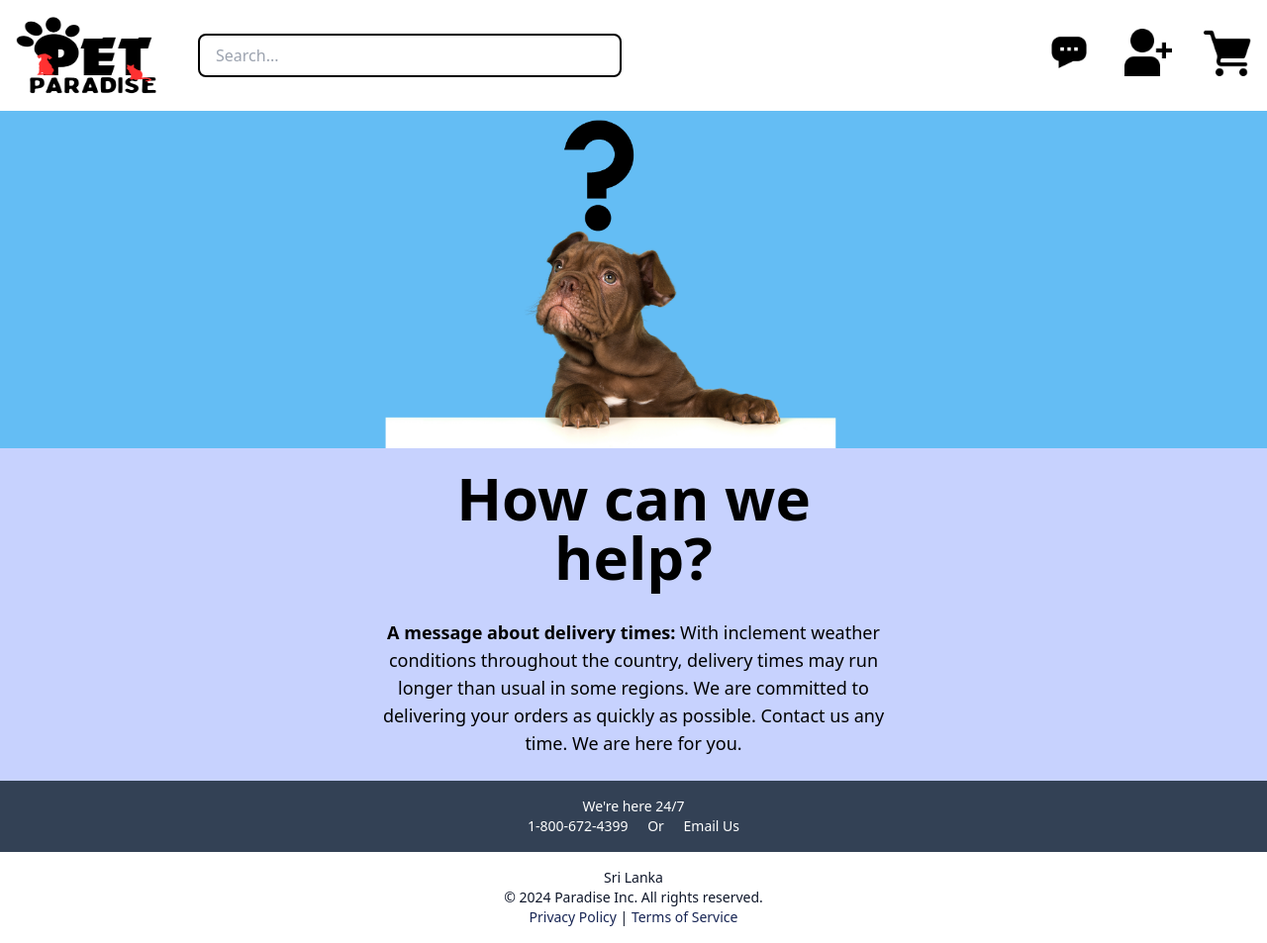
After one commit to Safiuddeen/PET-PARADISE, a PHP site: page /help.php in a window 1280 px wide. The commit adds this page. Shown: the whole page at 99% size. Run offline with PHP 8.4, Linux system fonts and the light colour scheme; some libraries are stand-ins or nearby versions.

Commit message:
second commit

```diff
--- /dev/null
+++ b/help.php
@@ -0,0 +1,143 @@
+<!DOCTYPE html>
+<html lang="en">
+<head>
+    <meta charset="UTF-8">
+    <link rel="shortcut icon" type="x-icon" href="image/PARADISE.png">
+    <meta name="viewport" content="width=device-width, initial-scale=1.0">
+    <link href="https://cdn.jsdelivr.net/npm/tailwindcss@2.2.19/dist/tailwind.min.css" rel="stylesheet">
+    <script src="https://cdn.tailwindcss.com"></script>
+    <title>Pet-Paradise</title>
+</head>
+<body class="bg-indigo-200 ">
+
+<!-- Navbar -->
+<nav class="flex items-center justify-between w-full p-4 bg-white">
+    <ul class="flex items-center w-full">
+        <!-- Logo -->
+        <li class="mr-4">
+            <a href="index.php">
+                <img src="image/PARADISE2.png" alt="logo" class="h-20 w-36">
+            </a>
+        </li>
+
+        <!-- Search Bar -->
+        <li class="flex-grow pl-6">
+            <input type="text" placeholder="Search..." class="w-2/4 px-4 py-2 border-2 border-black rounded-lg focus:outline-none focus:border-blue-500">
+        </li>
+
+        <!-- Message Icon -->
+        <li class="relative mr-4">
+            <button onclick="window.location.href='help.php'">
+                <img src="image/massege.png" alt="Message" class="w-12 h-12">
+            </button>
+        </li>
+
+        <!-- Login Icon -->
+        <li class="relative ml-4">
+            <button id="loginButton">
+                <img src="image/useradd.png" alt="User" class="w-12 h-12">
+            </button>
+            <div id="loginDropdown" class="absolute right-0 hidden w-48 bg-white border border-gray-300 rounded-lg shadow-lg">
+                <ul class="p-4 space-y-2">
+                    <li>
+                        <button onclick="window.location.href='login_Details.php?form=login'" class="w-full py-2 mt-2 text-sm font-semibold text-white bg-blue-500 rounded-lg hover:bg-blue-700">
+                            Sign in
+                        </button>
+                    </li>
+                    <li>
+                        <button onclick="window.location.href='login_Details.php?form=create'" class="w-full py-2 mt-2 text-sm font-semibold text-white bg-blue-500 rounded-lg hover:bg-blue-700">
+                            Create an Account
+                        </button>
+                    </li>
+                </ul>
+            </div>
+        </li>
+
+
+
+        <!-- Cart Icon with Dropdown -->
+        <li class="relative ml-8">
+            <button id="cartButton">
+                <img src="image/grocery-store.png" alt="Cart" class="w-12 h-12">
+            </button>
+            <!-- Dropdown Menu -->
+            <div id="cartDropdown" class="absolute right-0 hidden bg-white border border-gray-300 rounded-lg shadow-lg w-80">
+                <ul class="p-4 space-y-2">
+                    <li class="text-sm text-gray-700">Cart is empty</li>
+                    <li>
+                        <button class="w-full py-2 mt-2 text-sm font-semibold text-white bg-blue-500 rounded-lg hover:bg-blue-600">
+                            Process Order
+                        </button>
+                    </li>
+                </ul>
+            </div>
+        </li>
+    </ul>
+</nav>
+
+
+<div class="relative">
+    <img class="object-cover w-full h-auto max-h-[55vh] sm:max-h-[60vh] md:max-h-[70vh] lg:max-h-[80vh] min-h-[140px]" src="image/helpbanner.png" alt="Welcome Banner">
+</div>
+
+
+<div class="flex items-center justify-center h-scree">
+    <div class="max-w-lg text-center">
+        <h1 class="mt-5 mb-8 text-6xl font-bold text-black">How can we help?</h1>
+        <p class="text-lg text-black ">
+            <strong>A message about delivery times:</strong> With inclement weather conditions throughout the country, delivery times may run longer than usual in some regions. We are committed to delivering your orders as quickly as possible. Contact us any time. We are here for you.
+        </p>
+    </div>
+</div>
+
+
+
+<!-- main page footer -->
+<footer class="py-4 mt-6 text-sm text-center text-white bg-slate-700">
+            <p>We're here 24/7</p>
+            <a href="#" class="pr-4 text-white hover:underline">1-800-672-4399 </a> Or
+            <a href="#" class="pl-4 text-white hover:underline">Email Us</a>
+    </footer>
+    <footer class="py-4 text-sm text-center bg-white text-slate-900">
+            <p>Sri Lanka</p>
+            <p>© 2024 Paradise Inc. All rights reserved.</p>
+            <a href="#" class=" text-blue-950 hover:underline">Privacy Policy</a> |
+            <a href="#" class="text-blue-950 hover:underline">Terms of Service</a>
+    </footer>
+
+
+</body>
+<script>
+    // dropdown of Cart
+    const cartButton = document.getElementById('cartButton');
+    const cartDropdown = document.getElementById('cartDropdown');
+
+    cartButton.addEventListener('click', () => {
+        cartDropdown.classList.toggle('hidden');
+    });
+
+    // Close the dropdown if clicked outside
+    window.addEventListener('click', (e) => {
+        if (!cartButton.contains(e.target) && !cartDropdown.contains(e.target)) {
+            cartDropdown.classList.add('hidden');
+        }
+    });
+
+
+
+
+    // dropdown the login
+    const loginButton = document.getElementById('loginButton');
+    const loginDropdown = document.getElementById('loginDropdown');
+
+    loginButton.addEventListener('click', () => {
+        loginDropdown.classList.toggle('hidden');
+    });
+
+    window.addEventListener('click', (e) => {
+        if (!loginButton.contains(e.target) && !loginDropdown.contains(e.target)) {
+            loginDropdown.classList.add('hidden');
+        }
+    });
+</script>
+</html>
```
Also changed, not shown: cart.php (added, +55 -0 lines), index.php (+24 -14 lines), image/banner1.png (added), image/helpbanner.png (added), image/massege.png (added), image/shopping-cart (2).png (added).
